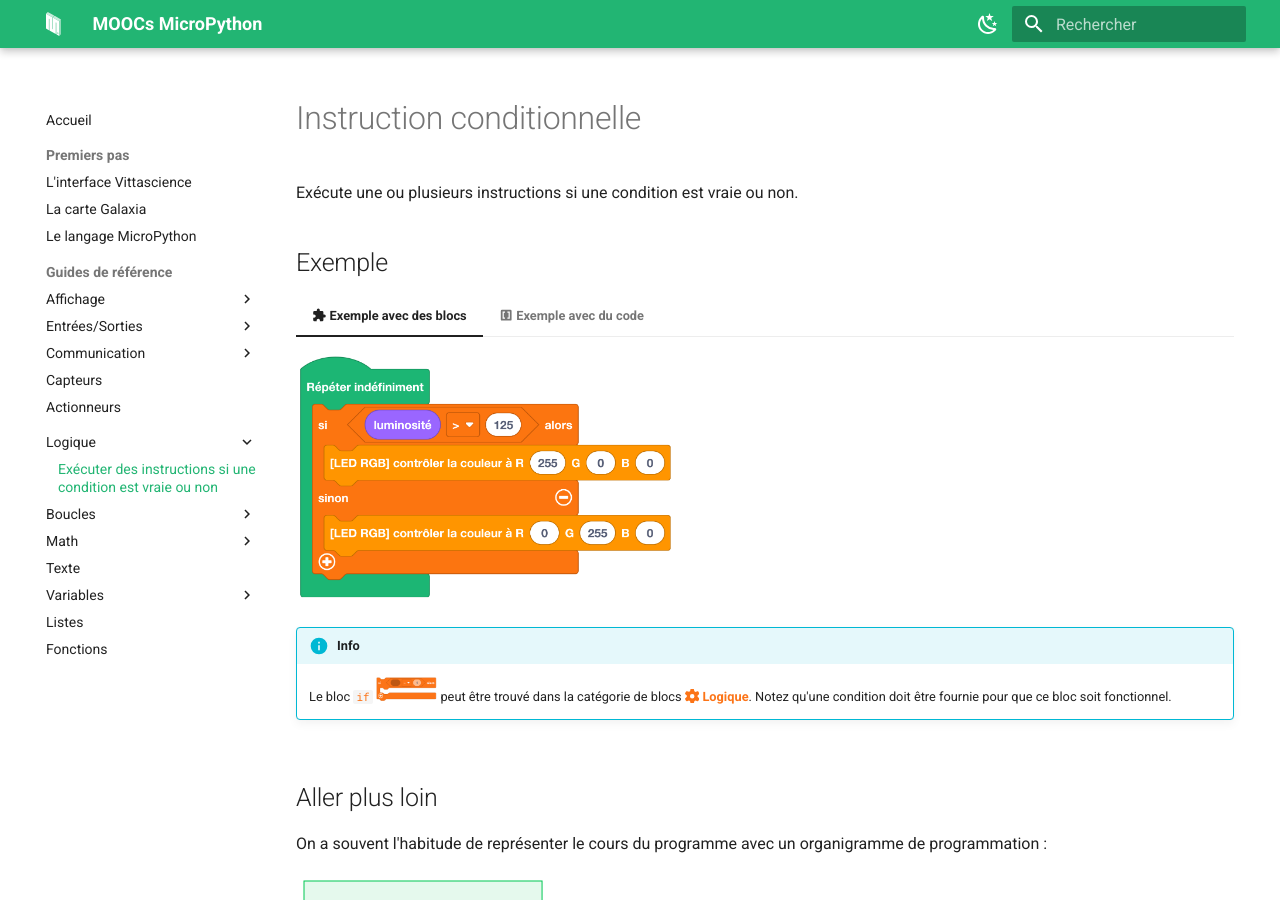
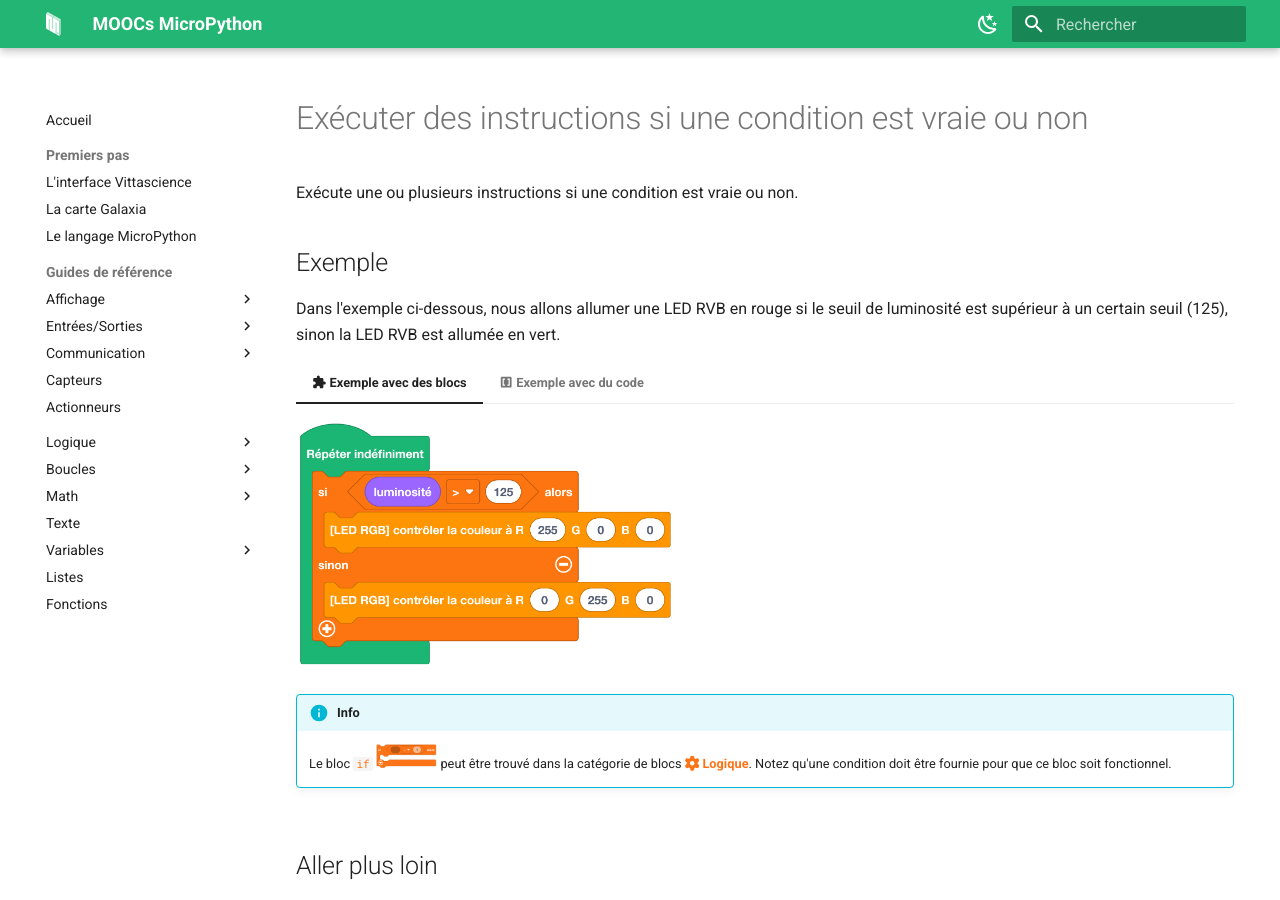
Before and after one commit to imt-atlantique/micropython_doc, an MkDocs documentation site: the page built from docs/logique/executer_des_instructions_si_une_condition_est_vraie_ou_non.md, in a window 1280 px wide and 900 px high. Built offline with MkDocs 1.6.1 and Material for MkDocs 9.7.7, drawn with Linux system fonts in a browser that asks for light colours.

Commit message:
Renommage et mise à jour de la fiche si/sinon

```diff
--- a/docs/logique/instruction_conditionnelle.md
+++ b/docs/logique/executer_des_instructions_si_une_condition_est_vraie_ou_non.md
@@ -3,11 +3,13 @@
   - toc
 ---
 
-# Instruction conditionnelle
+# Exécuter des instructions si une condition est vraie ou non
 
 Exécute une ou plusieurs instructions si une condition est vraie ou non.
 
 ## Exemple
+
+Dans l'exemple ci-dessous, nous allons allumer une LED RVB en rouge si le seuil de luminosité est supérieur à un certain seuil (125), sinon la LED RVB est allumée en vert.
 
 === ":material-puzzle: Exemple avec des blocs"
     ![Bloc Si/Sinon](decisionnelle.png){: style="width:380px;"}
```
